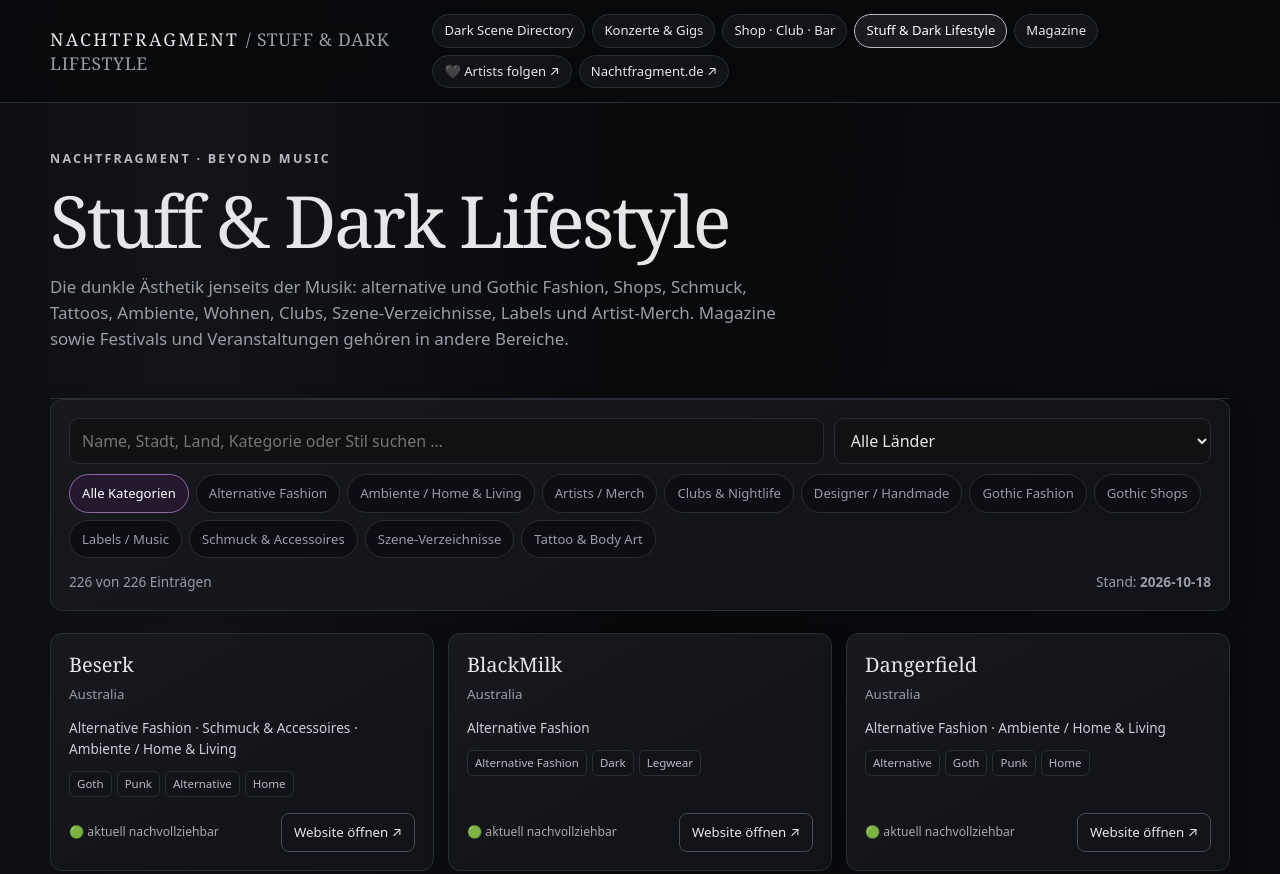
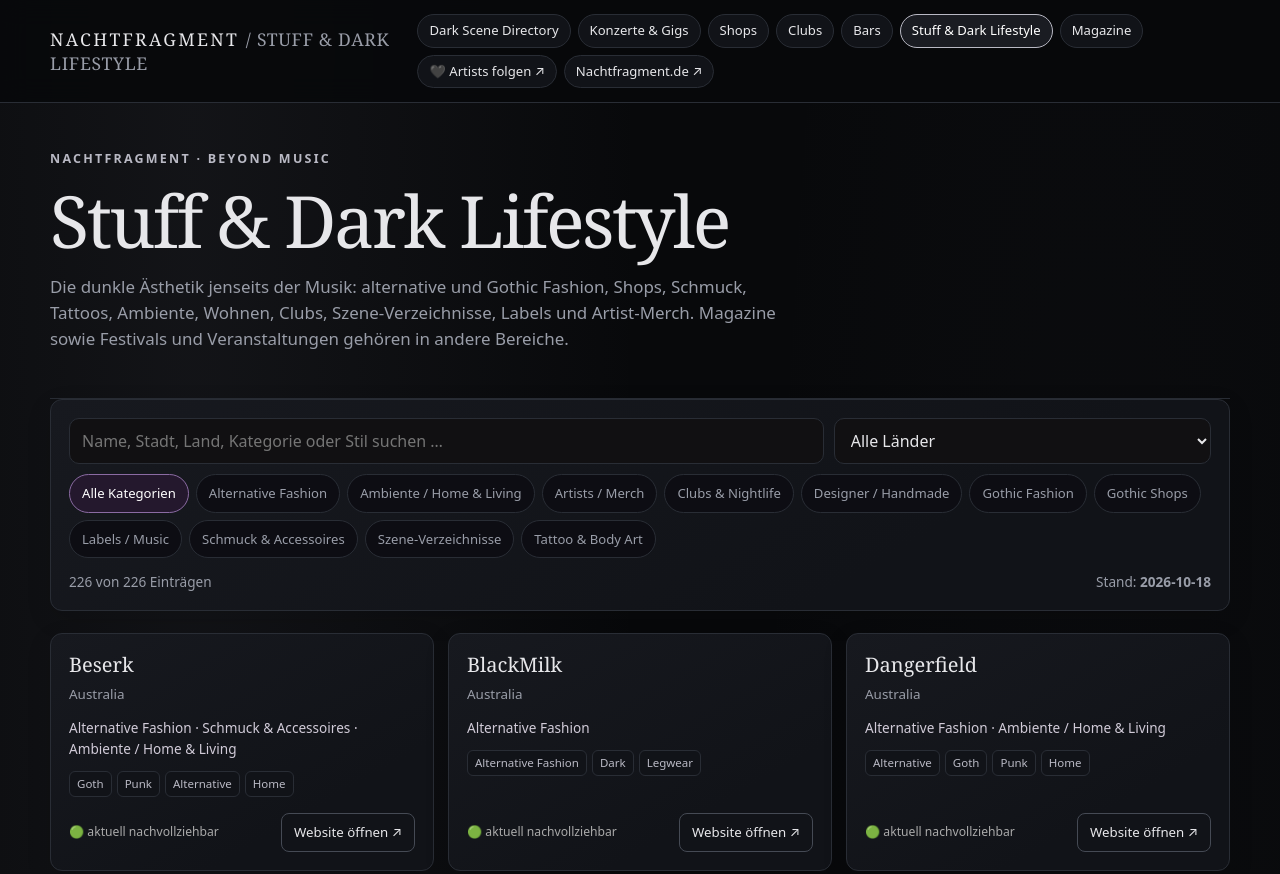
Before and after one commit to niehustorsten-del/nachtfragment-events, a plain HTML site: page Stuff/index.html in a window 1280 px wide. Shown: the top 874 px of the page. Drawn offline with Linux system fonts and the light colour scheme.

Commit message:
Separate Shops, Clubs and Bars navigation filters

```diff
--- a/Stuff/index.html
+++ b/Stuff/index.html
@@ -87,7 +87,7 @@ header:not(.hero) nav a:hover,header:not(.hero) nav a[aria-current="page"]{borde
 <body>
 <header class="top"><div class="head">
   <div class="brand">Nachtfragment <span>/ Stuff &amp; Dark Lifestyle</span></div>
-  <nav aria-label="Hauptnavigation"><a href="../" target="_blank" rel="noopener noreferrer">Dark Scene Directory</a><a href="../concerts.html" target="_blank" rel="noopener noreferrer">Konzerte &amp; Gigs</a><a href="../#directory" target="_blank" rel="noopener noreferrer">Shop · Club · Bar</a><a href="../Stuff/" aria-current="page">Stuff &amp; Dark Lifestyle</a><a href="../Magazine/" target="_blank" rel="noopener noreferrer">Magazine</a><a href="../facebook-follow.html" target="_blank" rel="noopener noreferrer">🖤 Artists folgen ↗</a><a href="https://nachtfragment.de/" target="_blank" rel="noopener noreferrer">Nachtfragment.de ↗</a></nav>
+  <nav aria-label="Hauptnavigation"><a href="../" target="_blank" rel="noopener noreferrer">Dark Scene Directory</a><a href="../concerts.html" target="_blank" rel="noopener noreferrer">Konzerte &amp; Gigs</a><a href="../?type=shop#directory" target="_blank" rel="noopener noreferrer">Shops</a><a href="../?type=club#directory" target="_blank" rel="noopener noreferrer">Clubs</a><a href="../?type=bar#directory" target="_blank" rel="noopener noreferrer">Bars</a><a href="../Stuff/" aria-current="page">Stuff &amp; Dark Lifestyle</a><a href="../Magazine/" target="_blank" rel="noopener noreferrer">Magazine</a><a href="../facebook-follow.html" target="_blank" rel="noopener noreferrer">🖤 Artists folgen ↗</a><a href="https://nachtfragment.de/" target="_blank" rel="noopener noreferrer">Nachtfragment.de ↗</a></nav>
 </div></header>
 <section class="hero">
   <div class="kicker">Nachtfragment · Beyond Music</div>
```
